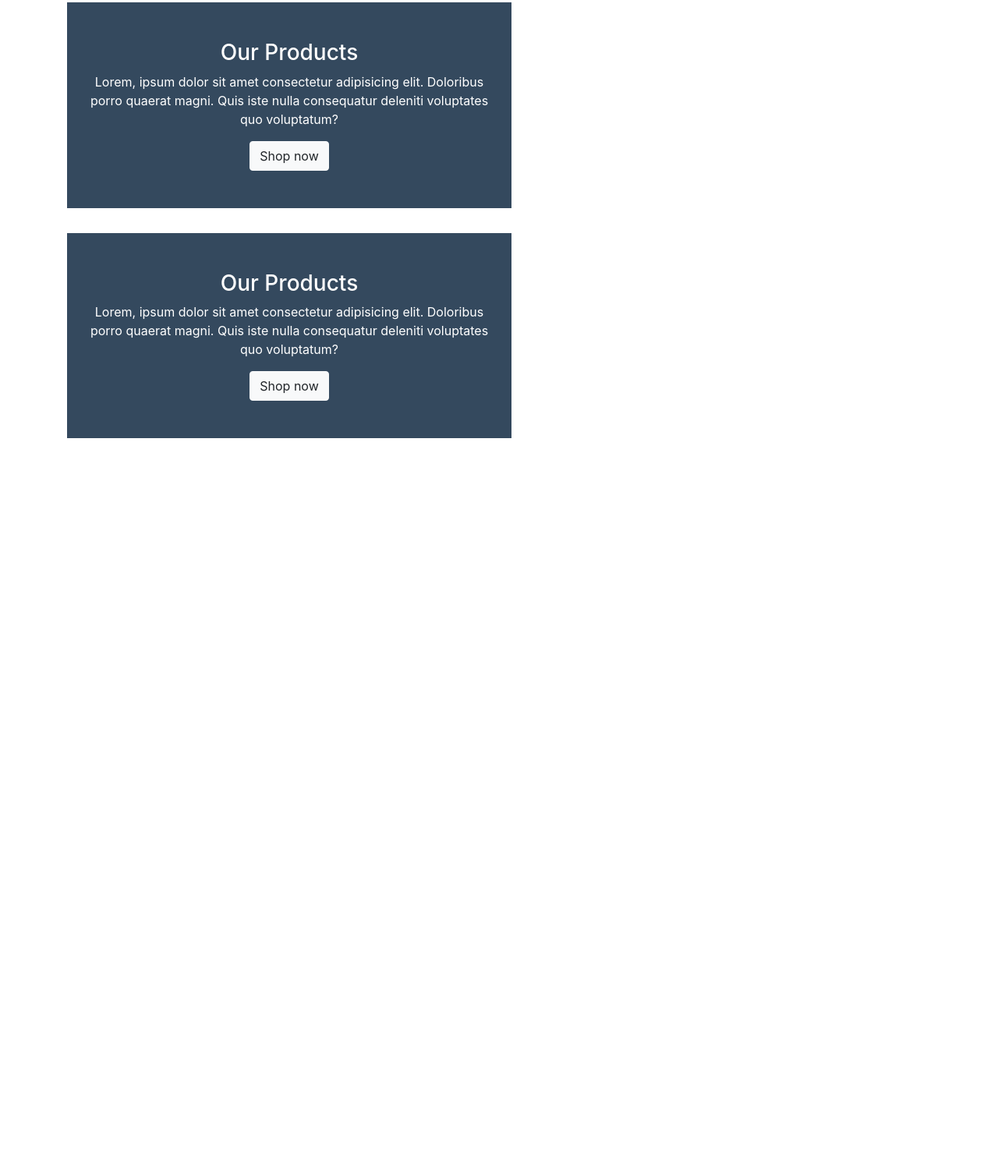
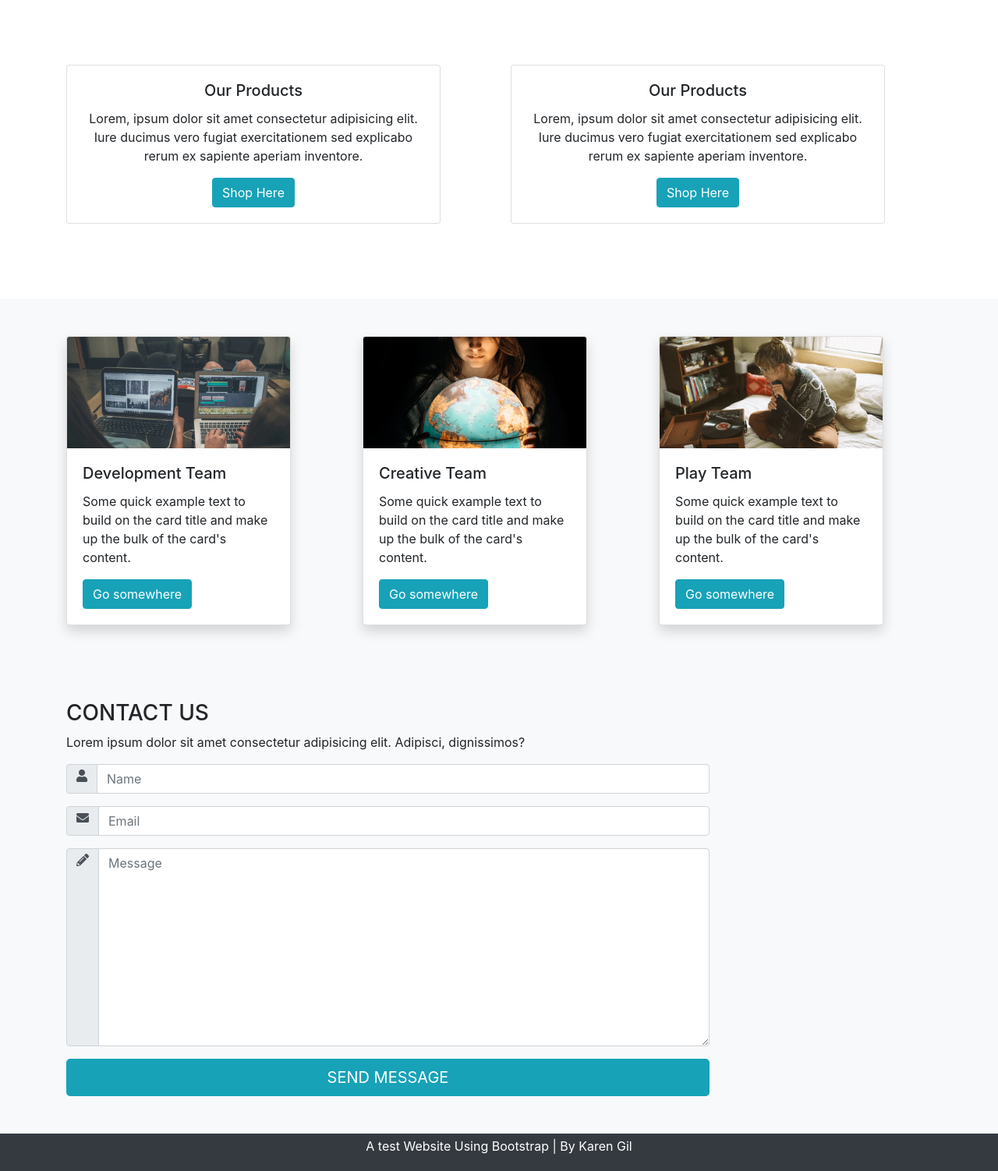
Before and after one commit to soyalbanisgil/myLandingPage, a plain HTML site: page index.html in a window 1280 px wide. Shown: the part 389-1891 px from the top of the page at 78% size. Before the commit the page ends 967 px from the top, so only its background shows below. Drawn offline with Linux system fonts and the light colour scheme.

Commit message:
second commit

```diff
--- a/index.html
+++ b/index.html
@@ -18,7 +18,7 @@
   <body>
 
     <!--NAVIGATION-->
-    <nav class="navbar navbar-expand-lg navbar-dark bg-dark">
+    <nav class="navbar navbar-expand-lg navbar-dark bg-dark sticky-top">
         <div class="container">
             <a class="navbar-brand" href="#">myLandingPage</a>
             <button class="navbar-toggler" type="button" data-toggle="collapse" data-target="#navbarNav" aria-controls="navbarNav" aria-expanded="false" aria-label="Toggle navigation">
@@ -61,20 +61,111 @@
     <!--OUR PRODUCTS-->
     <section id="products">
       <div class="container">
-          <div class="row">
-              <div class="col-6 text-white text-center product1 py-5">
-                <h3>Our Products</h3>
-                <p>Lorem, ipsum dolor sit amet consectetur adipisicing elit. Doloribus porro quaerat magni. Quis iste nulla consequatur deleniti voluptates quo voluptatum?</p>
-                <a href="#" class="btn btn-light">Shop now</a>
+          <div class="row my-5">
+              <div class="col-lg-6 text-center product1 py-5">
+                <div class="card" style="width: 30rem;">
+                  <div class="card-body">
+                    <h5 class="card-title">Our Products</h5>
+                    <p class="card-text">Lorem, ipsum dolor sit amet consectetur adipisicing elit. Iure ducimus vero fugiat exercitationem sed explicabo rerum ex sapiente aperiam inventore.</p>
+                    <a href="#" class="btn btn-info">Shop Here</a>
+                  </div>
+                </div>
               </div>
-              <div class="col-6 text-white text-center product1 py-5">
-                  <h3>Our Products</h3>
-                  <p>Lorem, ipsum dolor sit amet consectetur adipisicing elit. Doloribus porro quaerat magni. Quis iste nulla consequatur deleniti voluptates quo voluptatum?</p>
-                  <a href="#" class="btn btn-light">Shop now</a>
+              <div class="col-lg-6 text-center product1 py-5">
+                <div class="card" style="width: 30rem;">
+                  <div class="card-body">
+                    <h5 class="card-title">Our Products</h5>
+                    <p class="card-text">Lorem, ipsum dolor sit amet consectetur adipisicing elit. Iure ducimus vero fugiat exercitationem sed explicabo rerum ex sapiente aperiam inventore.</p>
+                    <a href="#" class="btn btn-info">Shop Here</a>
+                  </div>
                 </div>
+              </div>
             </div>
       </div>
     </section>
+
+    <!--OUR TEAM-->
+   <section class="ourteam bg-light py-5">
+     <div class="container">
+      <div class="row">
+        <div class="col-lg-4">
+         <div class="card shadow" style="width: 18rem;">
+           <img src="img/card1.png" class="card-img-top" alt="...">
+           <div class="card-body">
+             <h5 class="card-title">Development Team</h5>
+             <p class="card-text">Some quick example text to build on the card title and make up the bulk of the card's content.</p>
+             <a href="#" class="btn btn-info">Go somewhere</a>
+           </div>
+         </div>
+        </div>
+        <div class="col-lg-4">
+          <div class="card shadow" style="width: 18rem;">
+            <img src="img/card2.png" class="card-img-top" alt="...">
+            <div class="card-body">
+              <h5 class="card-title">Creative Team</h5>
+              <p class="card-text">Some quick example text to build on the card title and make up the bulk of the card's content.</p>
+              <a href="#" class="btn btn-info">Go somewhere</a>
+            </div>
+          </div>
+         </div>
+         <div class="col-lg-4">
+          <div class="card shadow" style="width: 18rem;">
+            <img src="img/card3.png" class="card-img-top" alt="...">
+            <div class="card-body">
+              <h5 class="card-title">Play Team</h5>
+              <p class="card-text">Some quick example text to build on the card title and make up the bulk of the card's content.</p>
+              <a href="#" class="btn btn-info">Go somewhere</a>
+            </div>
+          </div>
+         </div>
+      </div>
+     </div>
+   </section>
+
+   <!--CONTACTO-->
+   <section class="contacto bg-light py-5">
+    <div class="container">
+      <div class="row">
+        <div class="col-lg-9">
+          <!--CONTACT FORM-->
+            <h3>CONTACT US</h3>
+            <p>Lorem ipsum dolor sit amet consectetur adipisicing elit. Adipisci, dignissimos?</p>
+            <form action="">
+              <div class="input-group mb-3">
+                <div class="input-group-prepend">
+                  <i class="fas fa-user input-group-text"></i>
+                </div>
+                <input type="text" class="form-control" placeholder="Name">
+              </div>
+              <div class="input-group mb-3">
+                  <div class="input-group-prepend">
+                    <i class="fas fa-envelope input-group-text"></i>
+                  </div>
+                  <input type="email" class="form-control" placeholder="Email">
+                </div>
+
+                <div class="input-group mb-3">
+                    <div class="input-group-prepend">
+                      <i class="fas fa-pencil-alt input-group-text"></i>
+                    </div>
+                    <textarea name="" id="" cols="30" rows="10" class="form-control" placeholder="Message"></textarea>
+                  </div>
+                  <button class="btn btn-info btn-lg btn-block">
+                    SEND MESSAGE
+                  </button>
+            </form>
+        </div>
+        <div class="col-lg-3">
+
+        </div>
+      </div>
+    </div>
+  </section>
+
+  <!--FOOTER-->
+  <footer class="bg-dark text-white text-center py-1">
+    <p>A test Website Using Bootstrap | By Karen Gil</p>
+  </footer>
 
 
 
--- a/sass/_products.sass
+++ /dev/null
@@ -1,5 +0,0 @@
-#products
-    .row
-        .product1
-            background: rgba(52, 73, 94,1.0)
-            margin: 1rem
```
Also changed, not shown: css/main.css, img/card1.png (added), img/card2.png (added), img/card3.png (added), 1 other file.
